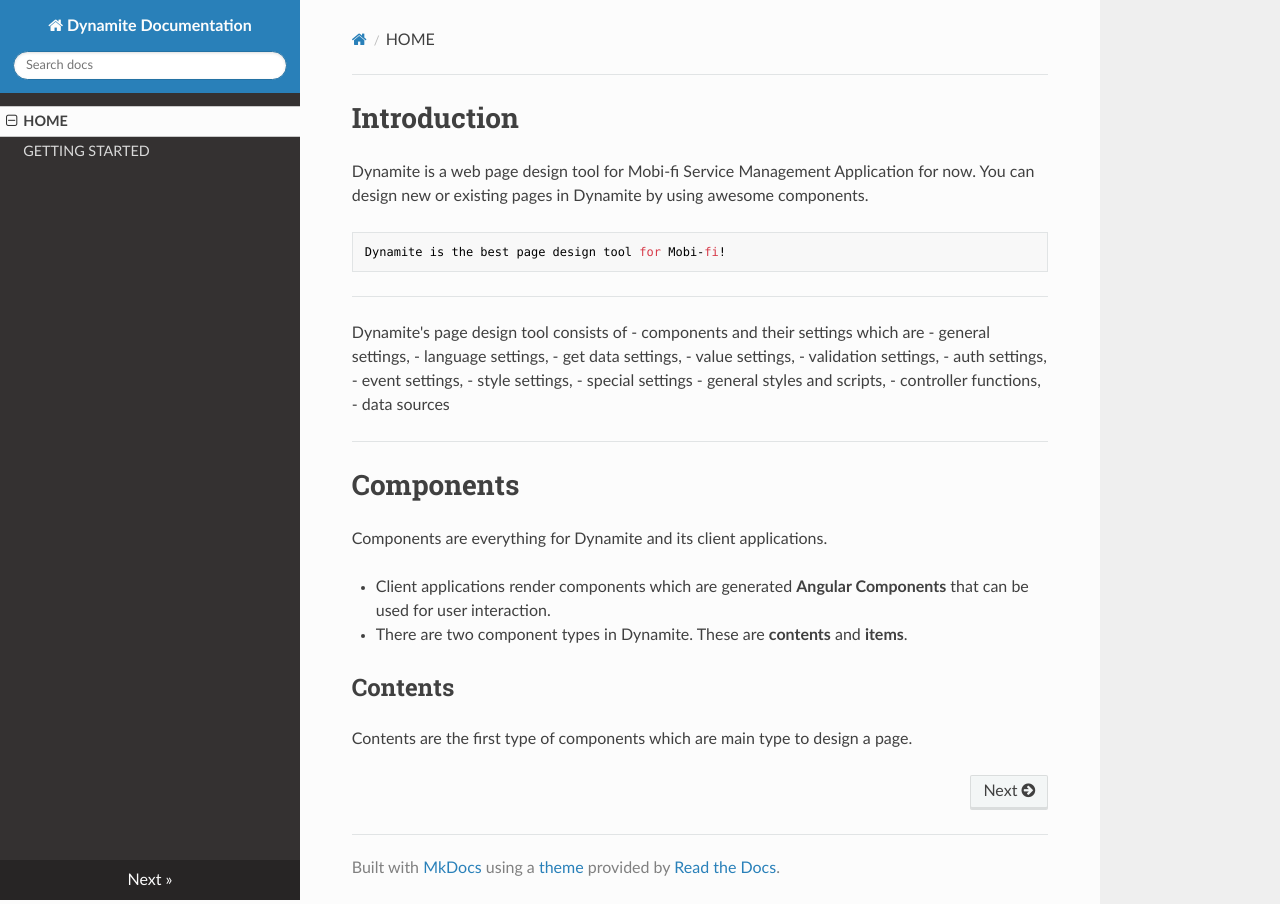
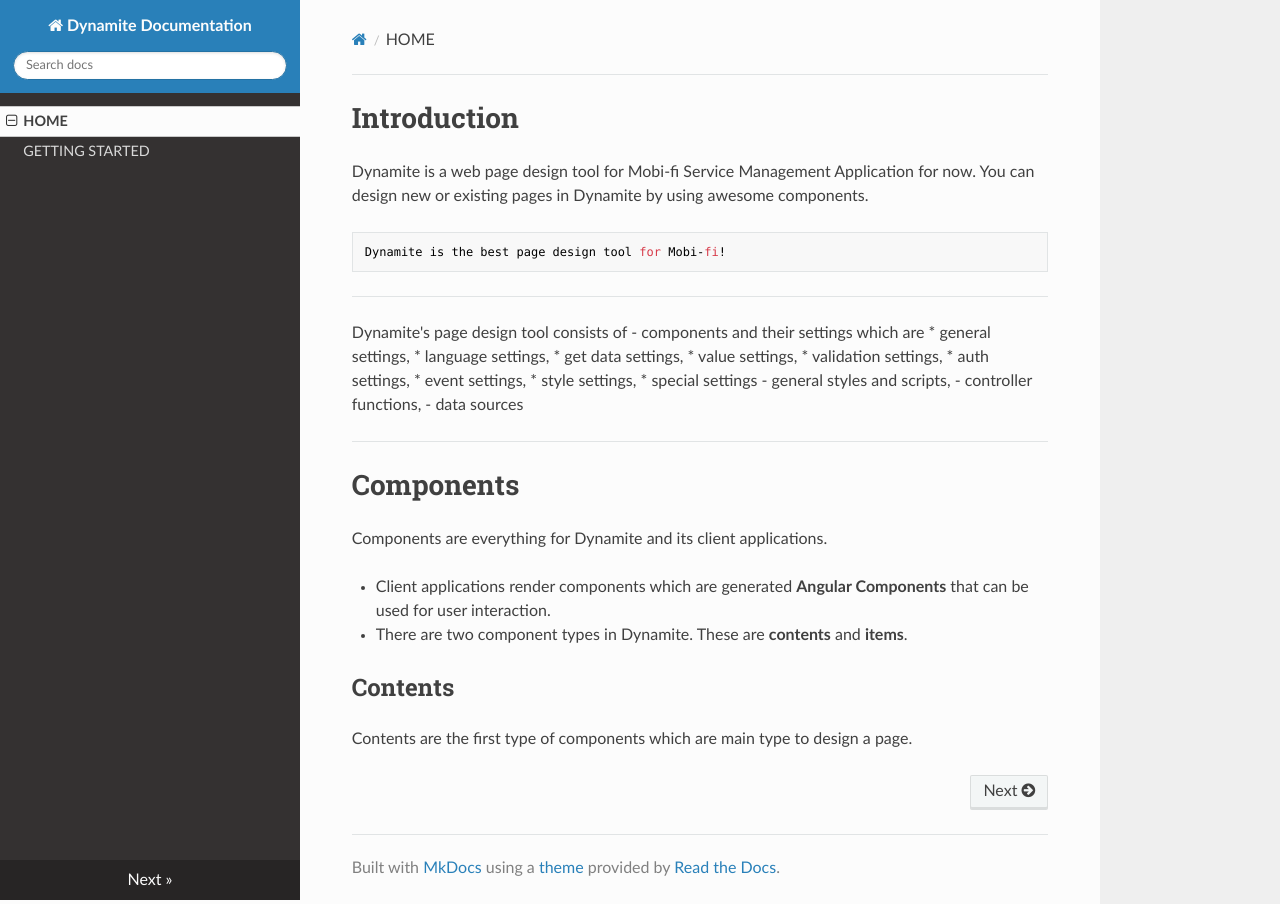
Before and after one commit to umutcakirbm/dynamitedocs, an MkDocs documentation site: the page built from docs/index.md, in a window 1280 px wide. Built offline with MkDocs 1.6.1, drawn with Linux system fonts in a browser that asks for light colours; nearby versions of some CDN libraries; old or Windows-style settings are respelled for this version of MkDocs.

Commit message:
getting started

```diff
--- a/docs/index.md
+++ b/docs/index.md
@@ -7,15 +7,15 @@ Dynamite is a web page design tool for Mobi-fi Service Management Application fo
 
 Dynamite's page design tool consists of
 - components and their settings which are
-    - general settings,
-    - language settings,
-    - get data settings,
-    - value settings,
-    - validation settings,
-    - auth settings,
-    - event settings,
-    - style settings,
-    - special settings
+    * general settings,
+    * language settings,
+    * get data settings,
+    * value settings,
+    * validation settings,
+    * auth settings,
+    * event settings,
+    * style settings,
+    * special settings
 - general styles and scripts,
 - controller functions,
 - data sources
```
